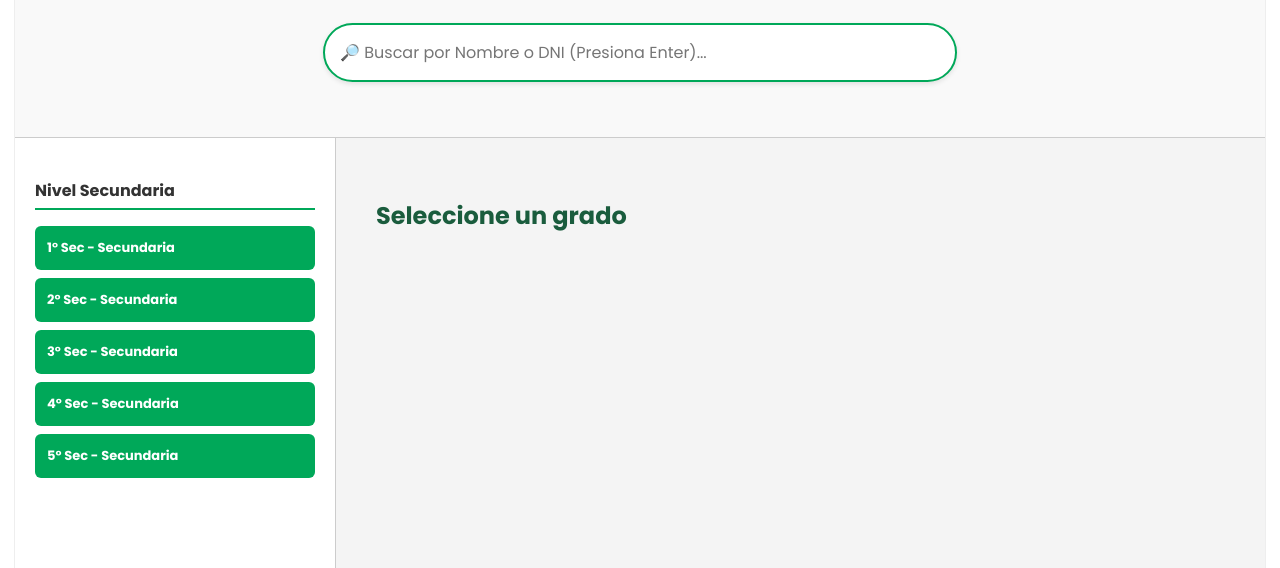
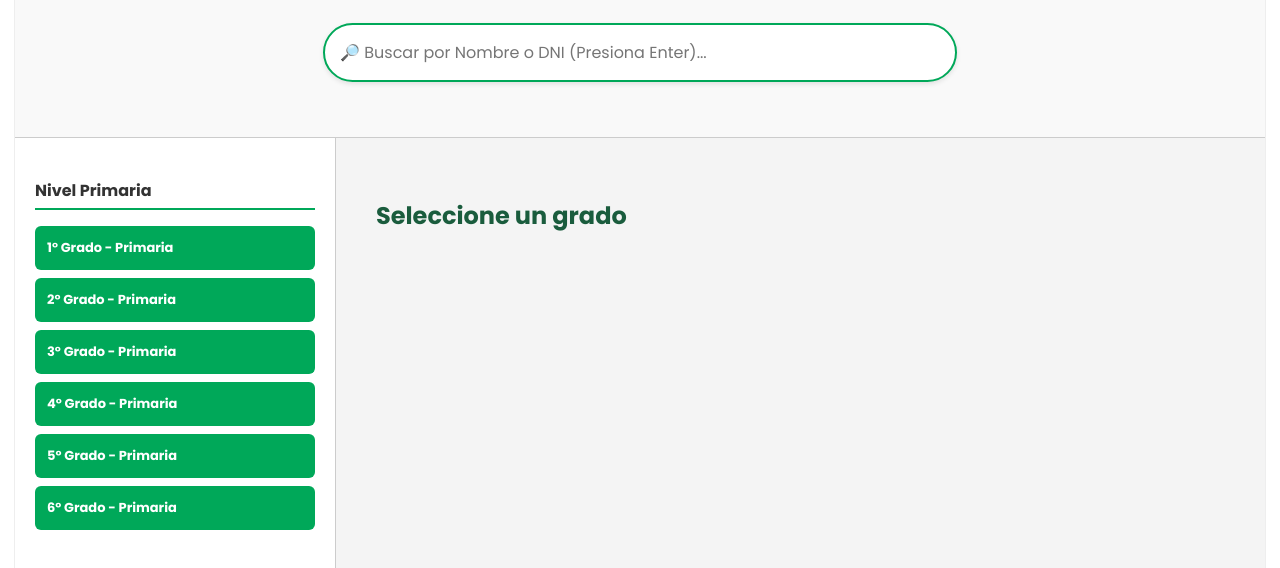
Before and after one commit to xultun/matricula-2026-primaria, a plain HTML site: page index.html in a window 1280 px wide. Shown: the part 138-706 px from the top of the page. Drawn offline with Linux system fonts and the light colour scheme.

Commit message:
Update index.html

```diff
--- a/index.html
+++ b/index.html
@@ -135,12 +135,13 @@
 
     <div class="main-container">
         <div class="sidebar">
-            <h3>Nivel Secundaria</h3>
-            <button class="grade-btn" onclick="render('1° Sec', 'Secundaria', ['A','B','C','D','E'])">1° Sec - Secundaria</button>
-            <button class="grade-btn" onclick="render('2° Sec', 'Secundaria', ['A','B','C','D','E'])">2° Sec - Secundaria</button>
-            <button class="grade-btn" onclick="render('3° Sec', 'Secundaria', ['A','B','C','D','E'])">3° Sec - Secundaria</button>
-            <button class="grade-btn" onclick="render('4° Sec', 'Secundaria', ['A','B','C','D','E'])">4° Sec - Secundaria</button>
-            <button class="grade-btn" onclick="render('5° Sec', 'Secundaria', ['A','B','C','D'])">5° Sec - Secundaria</button>
+            <h3>Nivel Primaria</h3>
+            <button class="grade-btn" onclick="render('1° Grado', 'Primaria', ['A','B','C','D'])">1° Grado - Primaria</button>
+            <button class="grade-btn" onclick="render('2° Grado', 'Primaria', ['A','B','C','D'])">2° Grado - Primaria</button>
+            <button class="grade-btn" onclick="render('3° Grado', 'Primaria', ['A','B','C','D','E'])">3° Grado - Primaria</button>
+            <button class="grade-btn" onclick="render('4° Grado', 'Primaria', ['A','B','C','D','E'])">4° Grado - Primaria</button>
+            <button class="grade-btn" onclick="render('5° Grado', 'Primaria', ['A','B','C','D','E'])">5° Grado - Primaria</button>
+            <button class="grade-btn" onclick="render('6° Grado', 'Primaria', ['A','B','C','D','E'])">6° Grado - Primaria</button>
         </div>
 
         <div class="content">
```
